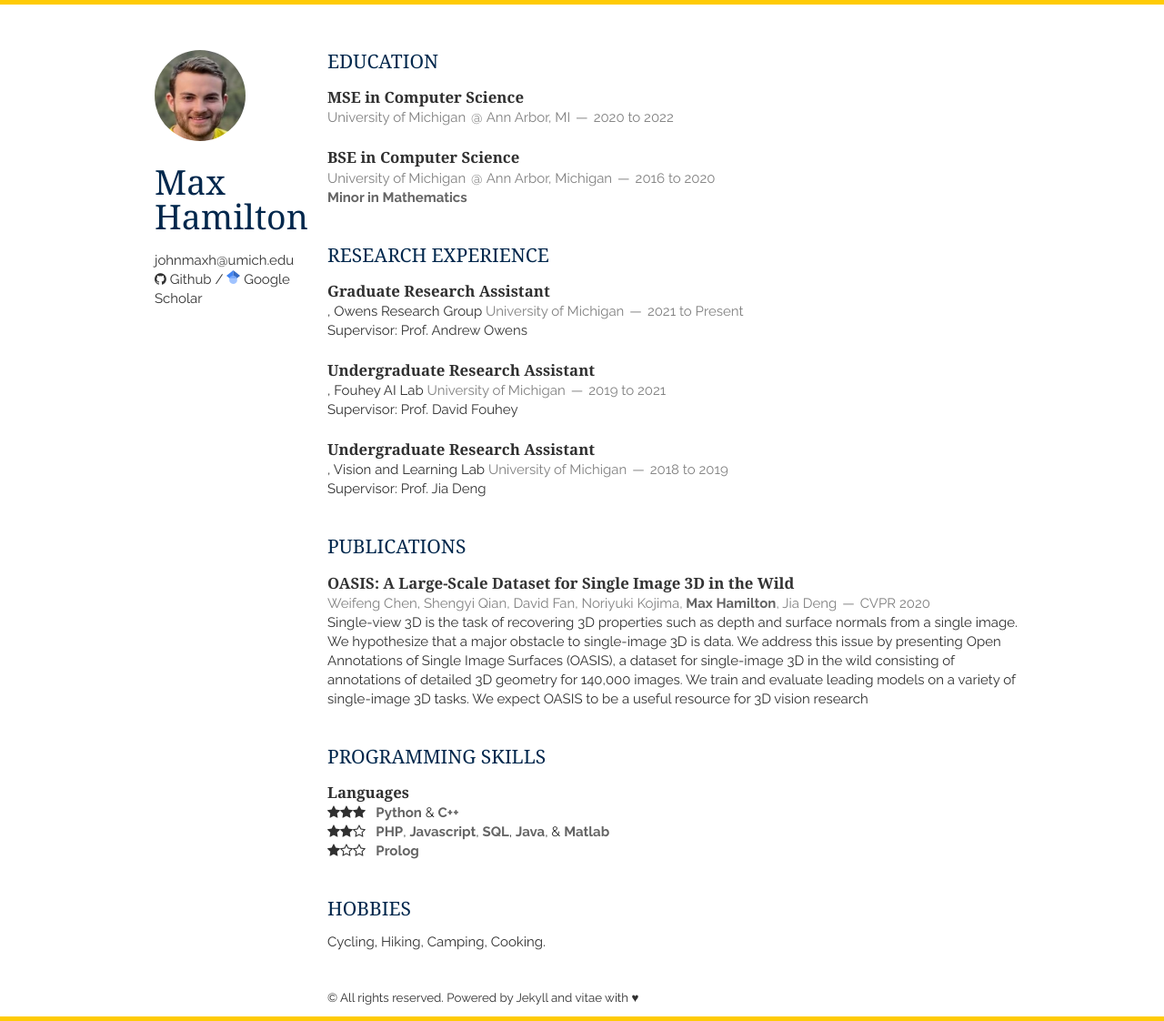
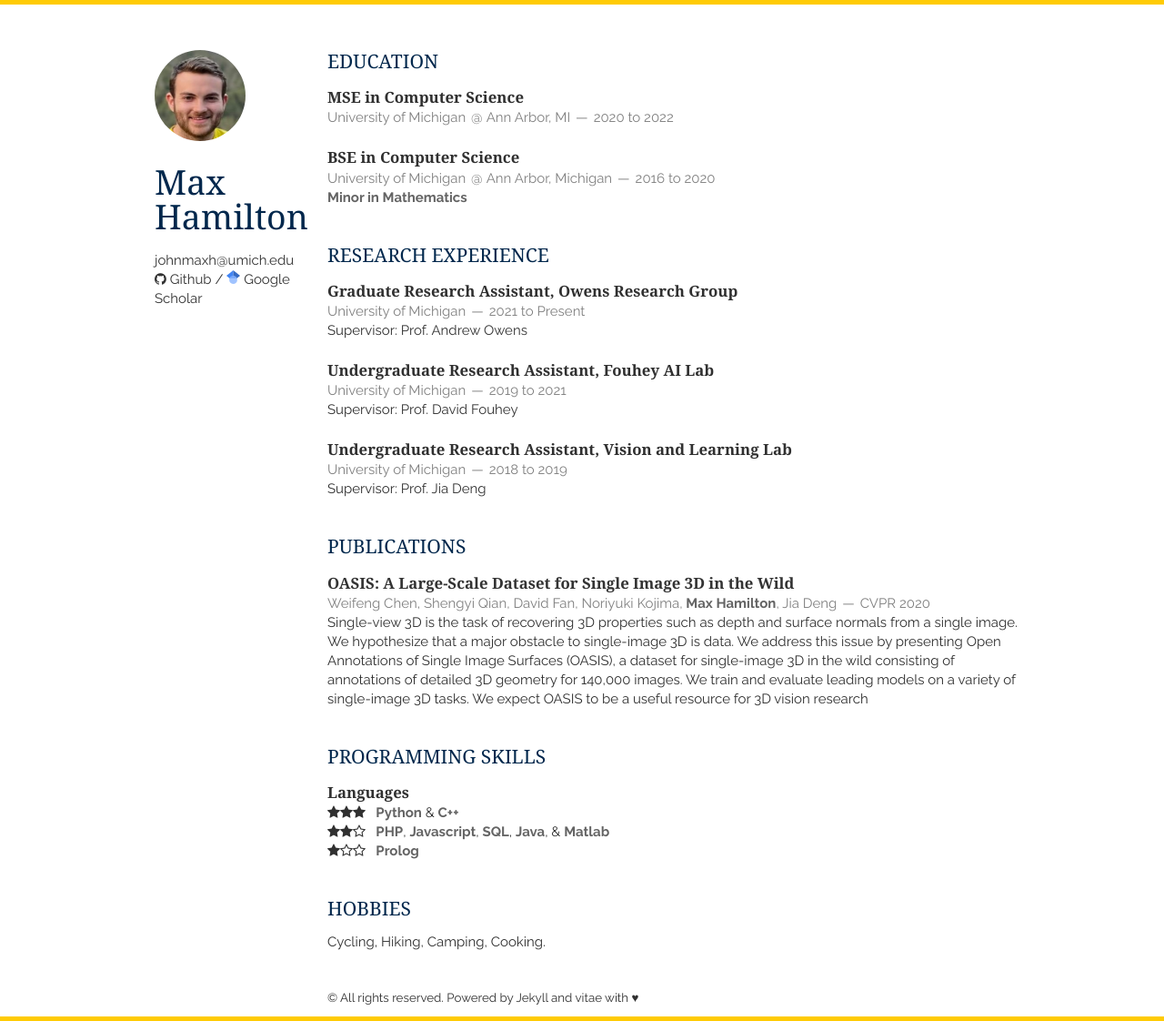
Before and after one commit to johnmaxh/johnmaxh.github.io, a Jekyll site: the page built from index.html, in a window 1280 px wide. Shown: the whole page at 91% size. Built offline with Jekyll 4.4.1, drawn with Linux system fonts in a browser that asks for light colours; nearby versions of some CDN libraries; the list of posts is cut into pages by our own code; part of the change alters nothing that is shown.

```diff
--- a/_includes/research.html
+++ b/_includes/research.html
@@ -2,7 +2,7 @@
     <h1>Research Experience</h1>
     <article>
         <header>
-            <h1>Graduate Research Assistant</h1>, Owens Research Group
+            <h1>Graduate Research Assistant, Owens Research Group</h1>
             <span><address>University of Michigan</address><time>2021 to Present</time></span>
         </header>
         <p>
@@ -11,7 +11,7 @@
     </article>
     <article>
         <header>
-            <h1>Undergraduate Research Assistant</h1>, Fouhey AI Lab
+            <h1>Undergraduate Research Assistant, Fouhey AI Lab</h1>
             <span><address>University of Michigan</address><time>2019 to 2021</time></span>
         </header>
         <p>
@@ -20,7 +20,7 @@
     </article>
     <article>
         <header>
-            <h1>Undergraduate Research Assistant</h1>, Vision and Learning Lab
+            <h1>Undergraduate Research Assistant, Vision and Learning Lab</h1>
             <span><address>University of Michigan</address><time>2018 to 2019</time></span>
         </header>
         <p>
```
